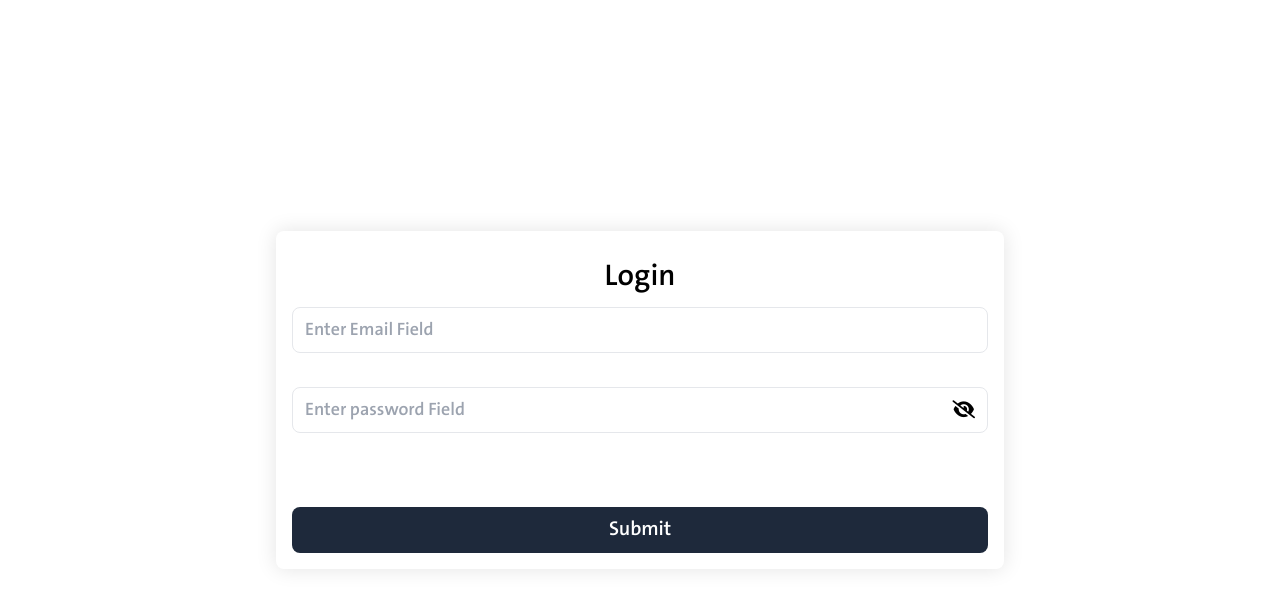
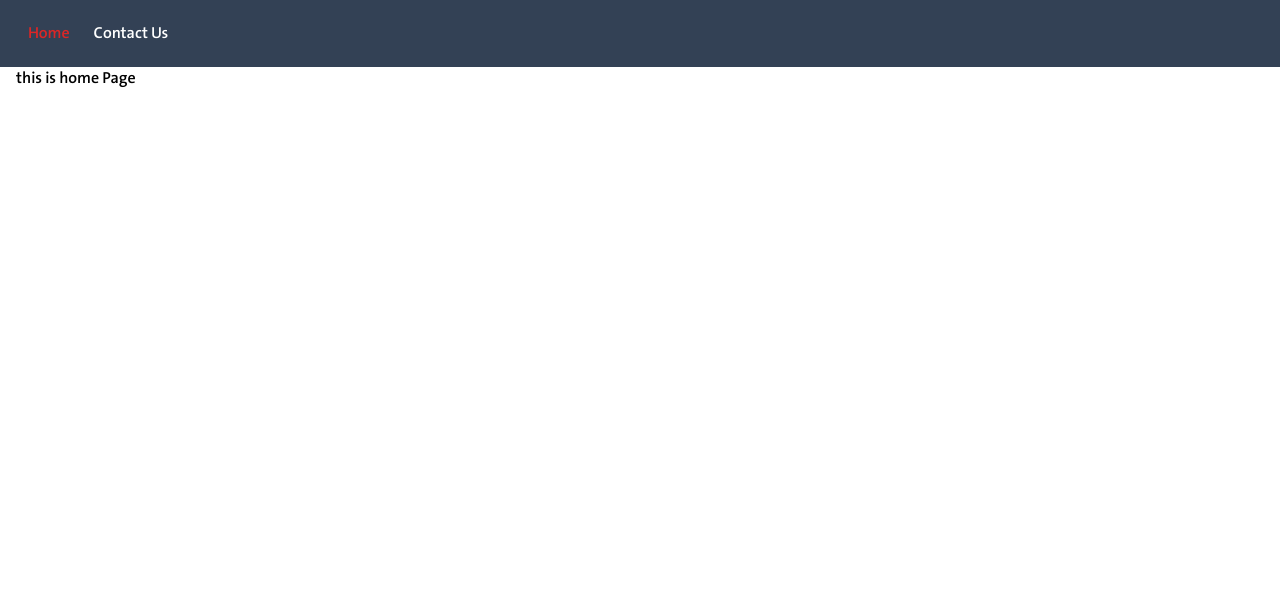
Before and after one commit to ahmedalmorsy1993/shamsAlreda, a React (Vite) app: page / in a window 1280 px wide. Before the commit this address led to /login. Shown: the top 592 px of the page. Built offline with nearby package versions, Linux system fonts and the light colour scheme.

Commit message:
first commit

```diff
--- a/src/layouts/Auth.tsx
+++ /dev/null
@@ -1,19 +0,0 @@
-import { Navigate, Outlet } from "react-router-dom";
-import AnimatedLayout from "./AnimatedLayout";
-import { useAuthStore } from "@/store/auth";
-
-export default function AuthLayout() {
-  const authStore = useAuthStore()
-  if (authStore.token) {
-    return Navigate({ to: '/' })
-  }
-  return (
-    <div>
-      <AnimatedLayout>
-        <Outlet key={location.pathname} />
-      </AnimatedLayout>
-
-    </div>
-
-  )
-}
--- a/src/layouts/Default.tsx
+++ b/src/layouts/Default.tsx
@@ -1,13 +1,9 @@
-import { Navigate, Outlet } from "react-router-dom";
+import { Outlet } from "react-router-dom";
 import NavBar from "../components/NavBar";
 import AnimatedLayout from "./AnimatedLayout";
-import { useAuthStore } from "@/store/auth";
 
 export default function DefaultLayout() {
-  const authStore = useAuthStore()
-  if (!authStore.token) {
-    return Navigate({ to: '/login' })
-  }
+
   return (
     <div>
       <NavBar />
--- a/src/routes/authRouts/index.ts
+++ /dev/null
@@ -1,12 +0,0 @@
-import { lazy } from "react";
-import AuthLayout from "@/layouts/Auth";
-import { RouteObject } from "react-router-dom";
-
-export const authRoutes: RouteObject[] = [
-  {
-    Component: AuthLayout,
-    children: [
-      { path: '/login', Component: lazy(() => import('@/pages/login')) },
-    ]
-  },
-]
--- a/src/routes/index.tsx
+++ b/src/routes/index.tsx
@@ -1,7 +1,6 @@
 import { createBrowserRouter } from "react-router-dom";
 import DefaultLayout from "../layouts/Default";
 import { lazy } from "react";
-import { authRoutes } from './authRouts/index';
 export const router = createBrowserRouter([
   {
     Component: DefaultLayout,
@@ -10,7 +9,6 @@ export const router = createBrowserRouter([
     ],
 
   },
-  ...authRoutes,
 
   { path: '*', Component: lazy(() => import('../pages/NotFound')) },
 ])
```
Also changed, not shown: src/layouts/AnimatedLayout.tsx (renamed from src/layouts/AnimatedLayout/index.tsx), 1 other file (tests, documents, lock files or other folders).
